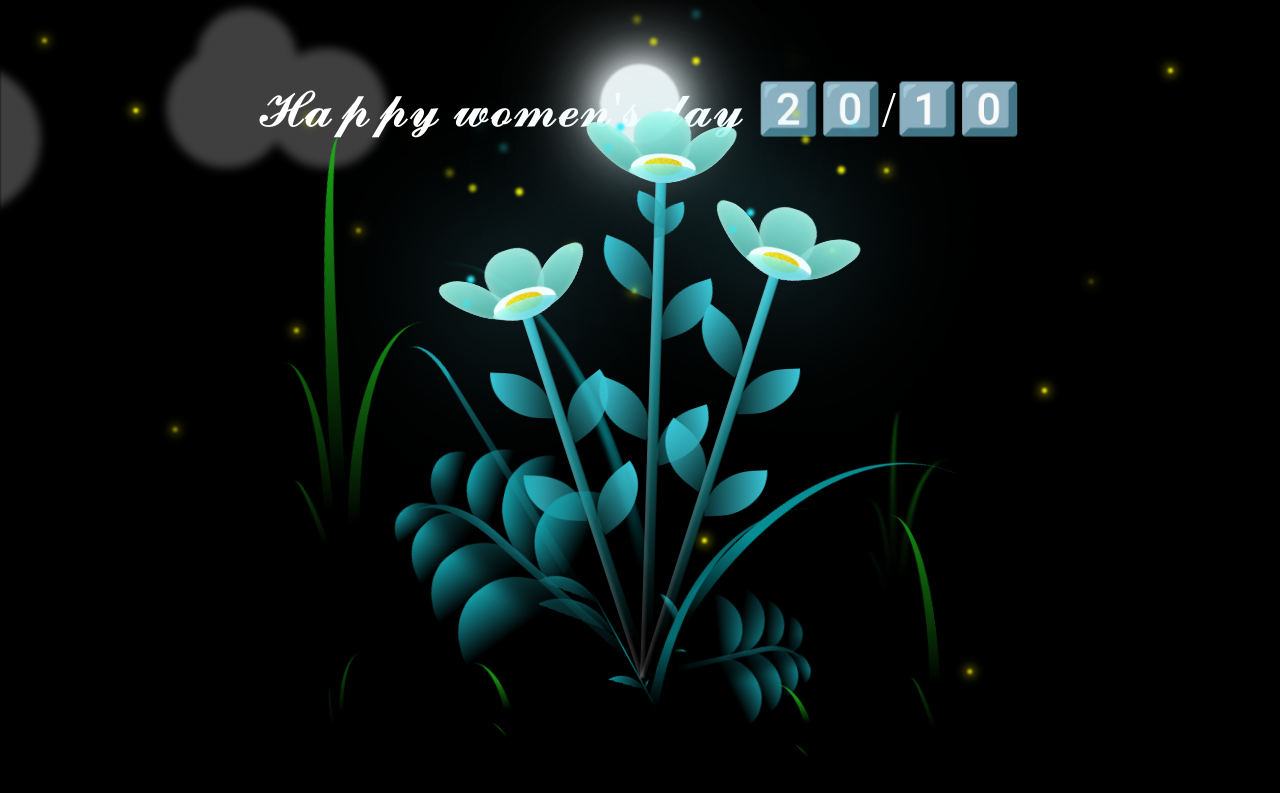
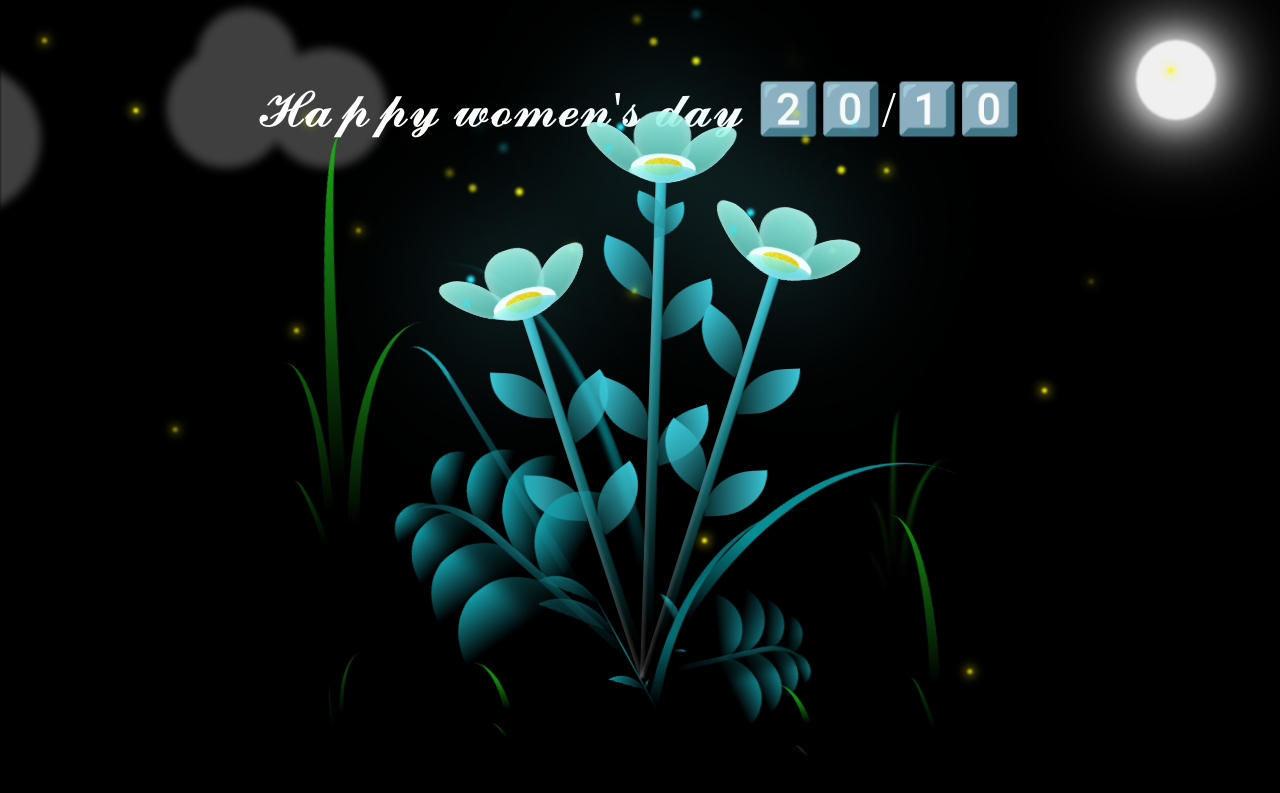
Before and after one commit to Tuatdz/womans, a plain HTML site: page index.html in a window 1280 px wide. Shown: the top 793 px of the page. Drawn offline with Linux system fonts and the light colour scheme.

Commit message:
Add files via upload

```diff
--- a/style.css
+++ b/style.css
@@ -999,15 +999,16 @@ body {
 
 .moon {
   position: absolute;
-  top: 8%; /* Đặt gần dòng chữ */
-  left: 50%;
-  transform: translateX(-50%);
+  top: 5%;   /* Cách lề trên 5% */
+  right: 5%; /* Cách lề phải 5% */
+  left: auto; /* Bỏ thuộc tính left trước đó */
+  transform: none; /* Bỏ transform để không còn căn giữa */
   width: 80px;
   height: 80px;
   background: #f0f0f0;
   border-radius: 50%;
   box-shadow: 0 0 30px #f0f0f0, 0 0 60px #f0f0f0, 0 0 90px #f0f0f0;
-  z-index: 1; /* Ở đằng sau */
+  z-index: 100; /* Tăng z-index để nó nằm trên mây và các phần tử khác */
 }
 
 .fog {
```
